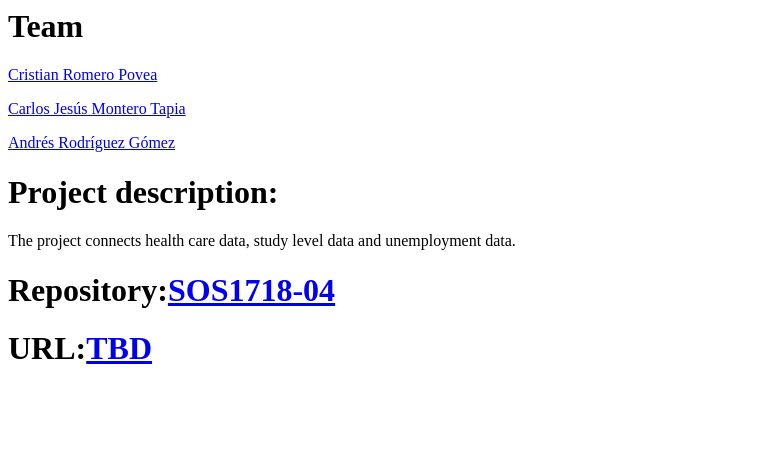
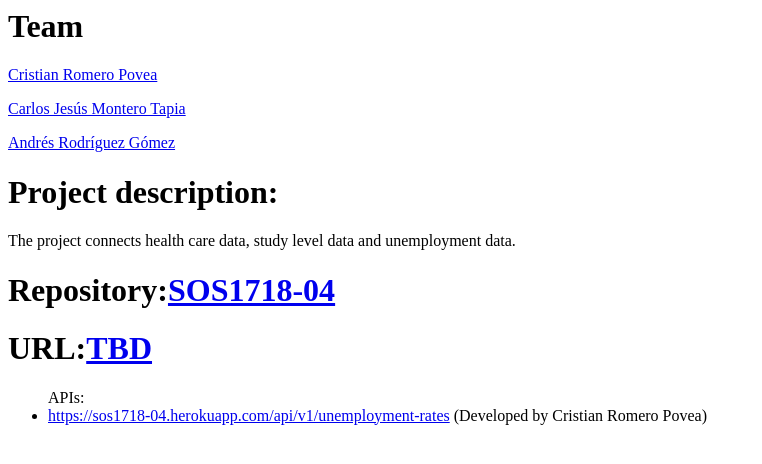
Before and after one commit to gti-sos/SOS1718-04, a website: page public/index.html in a window 1280 px wide. Shown: the whole page, without its empty margins (0-762 px from the left). Drawn offline with Linux system fonts and the light colour scheme.

Commit message:
Añado la URL de la aplicación de Heroku y la de mi Api

```diff
--- a/public/index.html
+++ b/public/index.html
@@ -11,6 +11,11 @@
             <p><a href="https://github.com/rgfandres" >Andrés Rodríguez Gómez</a></p>
         <h1>Project description:</h1><a> The project connects health care data, study level data and unemployment data.</a>
         <h1>Repository:<a href="https://github.com/gti-sos/SOS1718-04" >SOS1718-04</a></h1>
-        <h1>URL:<a href="TBD">TBD</a></h1>
+        <h1>URL:<a href="https://sos1718-04.herokuapp.com">TBD</a></h1>
+        <ul>APIs:
+            <li>
+                <a href="https://sos1718-04.herokuapp.com/api/v1/unemployment-rates">https://sos1718-04.herokuapp.com/api/v1/unemployment-rates</a> (Developed by Cristian Romero Povea)
+            </li>
+        </ul>
     </body>
 </html>
```
